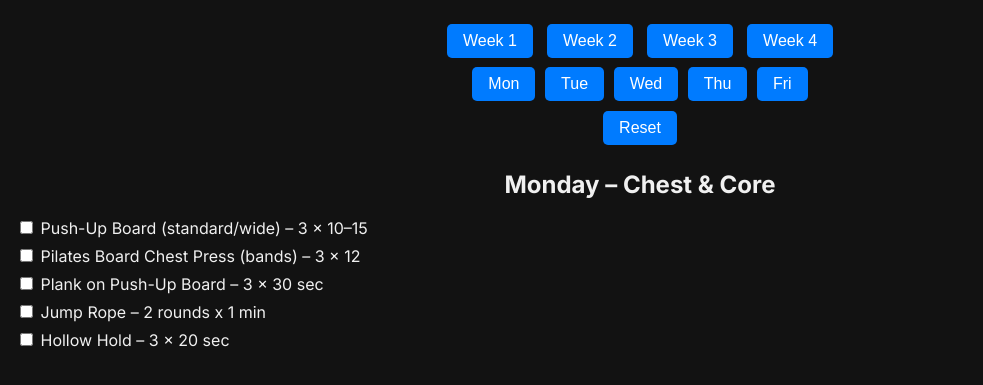
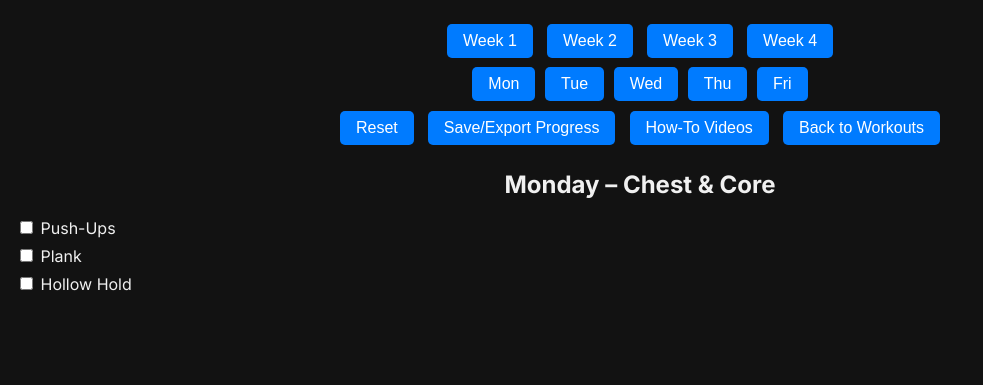
Before and after one commit to ayaeye/Workout-App, a plain HTML site: page index.html in a window 1280 px wide. Shown: the part 79-464 px from the top of the page, without its empty margins (0-983 px from the left). Drawn offline with Linux system fonts and the light colour scheme.

Commit message:
Update index.html

```diff
--- a/index.html
+++ b/index.html
@@ -1,19 +1,23 @@
 <!DOCTYPE html>
 <html lang="en">
 <head>
-  <meta charset="UTF-8">
-  <meta name="viewport" content="width=device-width, initial-scale=1.0">
+  <meta charset="UTF-8" />
+  <meta name="viewport" content="width=device-width, initial-scale=1" />
   <title>Workout Planner</title>
-  <link rel="stylesheet" href="https://fonts.googleapis.com/css2?family=Inter:wght@400;700&display=swap">
+  <link
+    href="https://fonts.googleapis.com/css2?family=Inter:wght@400;700&display=swap"
+    rel="stylesheet"
+  />
   <style>
     body {
-      font-family: 'Inter', sans-serif;
+      font-family: "Inter", sans-serif;
       margin: 0;
       padding: 1rem;
       background-color: #121212;
       color: #f0f0f0;
     }
-    h1, h2 {
+    h1,
+    h2 {
       text-align: center;
     }
     .day {
@@ -32,8 +36,11 @@
       font-size: 1rem;
       border: none;
       border-radius: 5px;
-      background-color: #007BFF;
+      background-color: #007bff;
       color: white;
+      cursor: pointer;
+      user-select: none;
+      transition: background-color 0.3s ease;
     }
     button:hover {
       background-color: #0056b3;
@@ -41,6 +48,18 @@
     .nav-buttons {
       text-align: center;
       margin: 1rem 0;
+    }
+    #video-container {
+      max-width: 600px;
+      margin: 1rem auto;
+    }
+    #video-select {
+      width: 100%;
+      padding: 0.5rem;
+      font-size: 1rem;
+      margin-bottom: 1rem;
+      border-radius: 5px;
+      border: none;
     }
   </style>
 </head>
@@ -55,157 +74,150 @@
     </div>
     <div id="day-buttons"></div>
     <button onclick="resetAll()">Reset</button>
+    <button onclick="exportProgress()">Save/Export Progress</button>
+    <button onclick="showVideos()">How-To Videos</button>
+    <button onclick="showWorkouts()">Back to Workouts</button>
   </div>
 
   <div id="days"></div>
 
+  <div id="video-container" style="display:none;">
+    <h2>How-To Videos</h2>
+    <select id="video-select" onchange="loadVideo()"></select>
+    <div>
+      <iframe
+        id="video-frame"
+        width="560"
+        height="315"
+        src=""
+        frameborder="0"
+        allowfullscreen
+        allow="accelerometer; autoplay; clipboard-write; encrypted-media; gyroscope; picture-in-picture"
+      ></iframe>
+    </div>
+  </div>
+
   <script>
     const workouts = {
       1: [
-        { day: 'Monday – Chest & Core', exercises: [
-          'Push-Up Board (standard/wide) – 3 x 10–15',
-          'Pilates Board Chest Press (bands) – 3 x 12',
-          'Plank on Push-Up Board – 3 x 30 sec',
-          'Jump Rope – 2 rounds x 1 min',
-          'Hollow Hold – 3 x 20 sec'] },
-        { day: 'Tuesday – Shoulders & Core', exercises: [
-          'Resistance Band Shoulder Press – 3 x 12',
-          'Pilates Board Lateral Raises – 3 x 10',
-          'Front Arm Raises – 3 x 10',
-          'Bird Dog – 3 x 10 each side',
-          'Side Planks – 3 x 20 sec each side',
-          'Trampoline Bounce – 2 min'] },
-        { day: 'Wednesday – Recovery', exercises: [
-          'Treadmill Walk – 15–20 min',
-          'Trampoline Freestyle – 3 min',
-          'Stretch – 10 min (Child’s Pose, Downward Dog, etc.)'] },
-        { day: 'Thursday – Chest & Core Burn', exercises: [
-          'Push-Up Board (close grip) – 3 x 10',
-          'Pilates Board Band Flys – 3 x 12',
-          'Dead Bug – 3 x 10 each side',
-          'Jump Rope Intervals – 3 x 30 sec on / 30 sec rest',
-          'Leg Raises – 3 x 10'] },
-        { day: 'Friday – Shoulder Burnout + Core', exercises: [
-          'Resistance Band Arnold Press – 3 x 10',
-          'Upright Row (band) – 3 x 12',
-          'Overhead Hold – 3 x 30 sec',
-          'Plank with Shoulder Taps – 3 x 10 each side',
-          'Trampoline Finisher – 3 min'] }
+        {
+          day: "Monday – Chest & Core",
+          exercises: ["Push-Ups", "Plank", "Hollow Hold"],
+        },
+        { day: "Tuesday – Shoulders", exercises: ["Shoulder Press", "Lateral Raise"] },
+        { day: "Wednesday – Recovery", exercises: ["Walking", "Stretching"] },
+        { day: "Thursday – Core Burn", exercises: ["Leg Raises", "Dead Bug"] },
+        { day: "Friday – Full Body", exercises: ["Trampoline", "Push-Ups"] },
       ],
       2: [
-        { day: 'Monday – Core Stability', exercises: [
-          'Dead Bug – 3 x 10',
-          'Hollow Hold – 3 x 20 sec',
-          'Plank with Reach – 3 x 30 sec',
-          'Jump Rope – 2 rounds x 1 min'] },
-        { day: 'Tuesday – Chest Burn + Bounce', exercises: [
-          'Push-Up Variations – 3 x 12',
-          'Pilates Board Chest Flies – 3 x 12',
-          'Trampoline High Knees – 3 x 30 sec',
-          'Leg Raises – 3 x 12'] },
-        { day: 'Wednesday – Recovery Stretch', exercises: [
-          'Trampoline Light Bounce – 5 min',
-          'Hamstring Stretch – 2 min',
-          'Child Pose + Forward Fold – 2 min'] },
-        { day: 'Thursday – Shoulder Strength', exercises: [
-          'Band Shoulder Press – 3 x 12',
-          'Upright Rows – 3 x 12',
-          'Overhead Hold – 3 x 30 sec',
-          'Bird Dog – 3 x 10'] },
-        { day: 'Friday – Core & Cardio Combo', exercises: [
-          'Side Plank – 3 x 30 sec each side',
-          'Jump Rope Intervals – 3 x 1 min',
-          'Russian Twists – 3 x 15',
-          'Trampoline Freestyle – 3 min'] }
+        { day: "Monday – Core Stability", exercises: ["Dead Bug", "Plank Reach"] },
+        { day: "Tuesday – Chest", exercises: ["Push-Up Variations"] },
+        { day: "Wednesday – Recovery", exercises: ["Stretch", "Foam Roll"] },
+        { day: "Thursday – Shoulders", exercises: ["Upright Row", "Overhead Hold"] },
+        { day: "Friday – Core & Cardio", exercises: ["Russian Twists", "Jump Rope"] },
       ],
       3: [
-        { day: 'Monday – Chest Blast', exercises: [
-          'Push-Up Board Pyramid – 5 sets',
-          'Pilates Board Chest Press – 3 x 15',
-          'Jump Rope – 3 x 1 min',
-          'Hollow Hold – 3 x 30 sec'] },
-        { day: 'Tuesday – Shoulders + Plank', exercises: [
-          'Band Shoulder Flys – 3 x 15',
-          'Plank to Push-Up – 3 x 12',
-          'Trampoline Hops – 2 min'] },
-        { day: 'Wednesday – Active Recovery', exercises: [
-          'Treadmill Walk – 20 min',
-          'Stretch Series – 10 min'] },
-        { day: 'Thursday – Core Fire', exercises: [
-          'Russian Twists – 3 x 20',
-          'Leg Raises – 3 x 15',
-          'Plank with Reach – 3 x 20 sec'] },
-        { day: 'Friday – Full Body Burn', exercises: [
-          'Push-Up Variations – 3 x 15',
-          'Trampoline Bounce – 5 min',
-          'Overhead Hold – 3 x 30 sec'] }
+        { day: "Monday – Chest Focus", exercises: ["Incline Push-Ups", "Chest Flys"] },
+        { day: "Tuesday – Shoulder Sculpt", exercises: ["Arnold Press", "Front Raises"] },
+        { day: "Wednesday – Recovery", exercises: ["Stretch & Walk"] },
+        { day: "Thursday – Core Challenge", exercises: ["Plank Hold", "Side Crunches"] },
+        { day: "Friday – Burnout", exercises: ["Burpees", "Plank Taps"] },
       ],
       4: [
-        { day: 'Monday – Stability Challenge', exercises: [
-          'Bird Dog – 3 x 12',
-          'Plank with Shoulder Taps – 3 x 15',
-          'Side Plank – 3 x 30 sec'] },
-        { day: 'Tuesday – Chest & Cardio', exercises: [
-          'Push-Up Board Standard – 3 x 12',
-          'Pilates Band Press – 3 x 15',
-          'Jump Rope – 4 x 30 sec'] },
-        { day: 'Wednesday – Bounce Recovery', exercises: [
-          'Trampoline Freestyle – 5 min',
-          'Forward Fold – 1 min',
-          'Child Pose – 1 min'] },
-        { day: 'Thursday – Shoulder Sculpt', exercises: [
-          'Band Shoulder Press – 3 x 12',
-          'Front Arm Raises – 3 x 10',
-          'Overhead Hold – 3 x 30 sec'] },
-        { day: 'Friday – Core to Finish', exercises: [
-          'Plank – 3 x 30 sec',
-          'Dead Bug – 3 x 10',
-          'Trampoline Cool Down – 3 min'] }
-      ]
+        { day: "Monday – Balance & Core", exercises: ["Bird Dog", "Side Plank"] },
+        { day: "Tuesday – Chest Burn", exercises: ["Push-Up Board Close Grip"] },
+        { day: "Wednesday – Trampoline Day", exercises: ["Light Bounce", "Stretch"] },
+        { day: "Thursday – Resistance Focus", exercises: ["Band Pulls", "Press Hold"] },
+        { day: "Friday – Finisher", exercises: ["Full Routine", "Cooldown"] },
+      ],
+    };
+
+    const videos = {
+      "Push-Ups": "https://www.youtube.com/embed/_l3ySVKYVJ8",
+      "Plank": "https://www.youtube.com/embed/pSHjTRCQxIw",
+      "Hollow Hold": "https://www.youtube.com/embed/0Kw5w0Y5H-U",
+      "Shoulder Press": "https://www.youtube.com/embed/B-aVuyhvLHU",
+      "Lateral Raise": "https://www.youtube.com/embed/3VcKaXpzqRo",
+      "Walking": "https://www.youtube.com/embed/nt_h7tWynLU",
+      "Stretching": "https://www.youtube.com/embed/vE2e8cqBKeY",
+      "Leg Raises": "https://www.youtube.com/embed/JB2oyawG9KI",
+      "Dead Bug": "https://www.youtube.com/embed/7AnXbP8p0Wk",
+      "Trampoline": "https://www.youtube.com/embed/R59LTFaJNhA",
+      "Push-Up Variations": "https://www.youtube.com/embed/9f5FRzvHn5o",
+      "Plank Reach": "https://www.youtube.com/embed/Qg4-G3-0tgc",
+      "Stretch": "https://www.youtube.com/embed/oaVgf-n6a50",
+      "Foam Roll": "https://www.youtube.com/embed/bUqvOspmSkk",
+      "Upright Row": "https://www.youtube.com/embed/dG5kk58SoGs",
+      "Overhead Hold": "https://www.youtube.com/embed/9F5Ac5wM9HI",
+      "Russian Twists": "https://www.youtube.com/embed/wkD8rjkodUI",
+      "Jump Rope": "https://www.youtube.com/embed/Zr3RXaW0q0Y",
+      "Incline Push-Ups": "https://www.youtube.com/embed/fVPzjF1sKPo",
+      "Chest Flys": "https://www.youtube.com/embed/eozdVDA78K0",
+      "Arnold Press": "https://www.youtube.com/embed/vj2w851ZHRM",
+      "Front Raises": "https://www.youtube.com/embed/-t7fuZ0KhDA",
+      "Stretch & Walk": "https://www.youtube.com/embed/_I78XD-9t7Q",
+      "Plank Hold": "https://www.youtube.com/embed/pSHjTRCQxIw",
+      "Side Crunches": "https://www.youtube.com/embed/6c6mA6TKO4k",
+      "Burpees": "https://www.youtube.com/embed/dZgVxmf6jkA",
+      "Plank Taps": "https://www.youtube.com/embed/o48rFhV4E3g",
+      "Bird Dog": "https://www.youtube.com/embed/wiFNA3sqjCA",
+      "Side Plank": "https://www.youtube.com/embed/K2VljzCC16g",
+      "Push-Up Board Close Grip": "https://www.youtube.com/embed/0rV9cds3APs",
+      "Light Bounce": "https://www.youtube.com/embed/9vp-L2tA0hE",
+      "Band Pulls": "https://www.youtube.com/embed/IwD1MbYvNfE",
+      "Press Hold": "https://www.youtube.com/embed/2kQpG-RkIfs",
+      "Full Routine": "https://www.youtube.com/embed/UBMk30rjy0o",
+      "Cooldown": "https://www.youtube.com/embed/6yYHoHEQn_Y",
     };
 
     let currentWeek = 1;
 
     function setWeek(week) {
+      if (!workouts[week]) return;
       currentWeek = week;
+      document.getElementById("video-container").style.display = "none";
+      document.getElementById("days").style.display = "block";
       renderDayButtons();
       showDay(0);
     }
 
     function renderDayButtons() {
-      const container = document.getElementById('day-buttons');
-      container.innerHTML = '';
-      for (let i = 0; i < workouts[currentWeek].length; i++) {
-        const btn = document.createElement('button');
-        btn.textContent = ['Mon','Tue','Wed','Thu','Fri'][i];
+      const container = document.getElementById("day-buttons");
+      container.innerHTML = "";
+      const days = workouts[currentWeek];
+      const dayLabels = ["Mon", "Tue", "Wed", "Thu", "Fri"];
+      days.forEach((_, i) => {
+        const btn = document.createElement("button");
+        btn.textContent = dayLabels[i] || `Day ${i + 1}`;
         btn.onclick = () => showDay(i);
         container.appendChild(btn);
-      }
+      });
     }
 
     function showDay(index) {
-      const container = document.getElementById('days');
-      container.innerHTML = '';
+      const container = document.getElementById("days");
+      container.innerHTML = "";
       const dayObj = workouts[currentWeek][index];
-      const dayDiv = document.createElement('div');
-      dayDiv.className = 'day active';
+      if (!dayObj) return;
+      const dayDiv = document.createElement("div");
+      dayDiv.className = "day active";
 
-      const title = document.createElement('h2');
+      const title = document.createElement("h2");
       title.textContent = dayObj.day;
       dayDiv.appendChild(title);
 
       dayObj.exercises.forEach((exercise, j) => {
-        const label = document.createElement('label');
-        const checkbox = document.createElement('input');
+        const label = document.createElement("label");
+        const checkbox = document.createElement("input");
         const key = `w${currentWeek}-d${index}-e${j}`;
-        checkbox.type = 'checkbox';
+        checkbox.type = "checkbox";
         checkbox.id = key;
-        checkbox.checked = localStorage.getItem(key) === 'true';
-        checkbox.addEventListener('change', () => {
+        checkbox.checked = localStorage.getItem(key) === "true";
+        checkbox.addEventListener("change", () => {
           localStorage.setItem(key, checkbox.checked);
         });
         label.appendChild(checkbox);
-        label.appendChild(document.createTextNode(' ' + exercise));
+        label.appendChild(document.createTextNode(" " + exercise));
         dayDiv.appendChild(label);
       });
 
@@ -214,8 +226,8 @@
 
     function resetAll() {
       if (confirm("Reset all progress for all weeks?")) {
-        Object.keys(localStorage).forEach(key => {
-          if (key.startsWith('w')) {
+        Object.keys(localStorage).forEach((key) => {
+          if (key.startsWith("w")) {
             localStorage.removeItem(key);
           }
         });
@@ -223,6 +235,59 @@
       }
     }
 
+    function exportProgress() {
+      const exportData = {};
+      Object.keys(localStorage).forEach((key) => {
+        if (key.startsWith("w")) {
+          exportData[key] = localStorage.getItem(key);
+        }
+      });
+      const blob = new Blob([JSON.stringify(exportData, null, 2)], {
+        type: "application/json",
+      });
+      const url = URL.createObjectURL(blob);
+      const a = document.createElement("a");
+      a.href = url;
+      a.download = "workout-progress.json";
+      a.click();
+      URL.revokeObjectURL(url);
+    }
+
+    function showVideos() {
+      document.getElementById("days").style.display = "none";
+      document.getElementById("video-container").style.display = "block";
+      populateVideoSelect();
+    }
+
+    function showWorkouts() {
+      document.getElementById("video-container").style.display = "none";
+      document.getElementById("days").style.display = "block";
+      showDay(0);
+    }
+
+    function populateVideoSelect() {
+      const select = document.getElementById("video-select");
+      select.innerHTML = "";
+      const exercisesSet = new Set();
+      for (const day of workouts[currentWeek]) {
+        day.exercises.forEach((ex) => exercisesSet.add(ex));
+      }
+      exercisesSet.forEach((exercise) => {
+        const option = document.createElement("option");
+        option.value = exercise;
+        option.textContent = exercise;
+        select.appendChild(option);
+      });
+      loadVideo();
+    }
+
+    function loadVideo() {
+      const select = document.getElementById("video-select");
+      const videoFrame = document.getElementById("video-frame");
+      const videoUrl = videos[select.value] || "";
+      videoFrame.src = videoUrl;
+    }
+
     setWeek(1);
   </script>
 </body>
```
